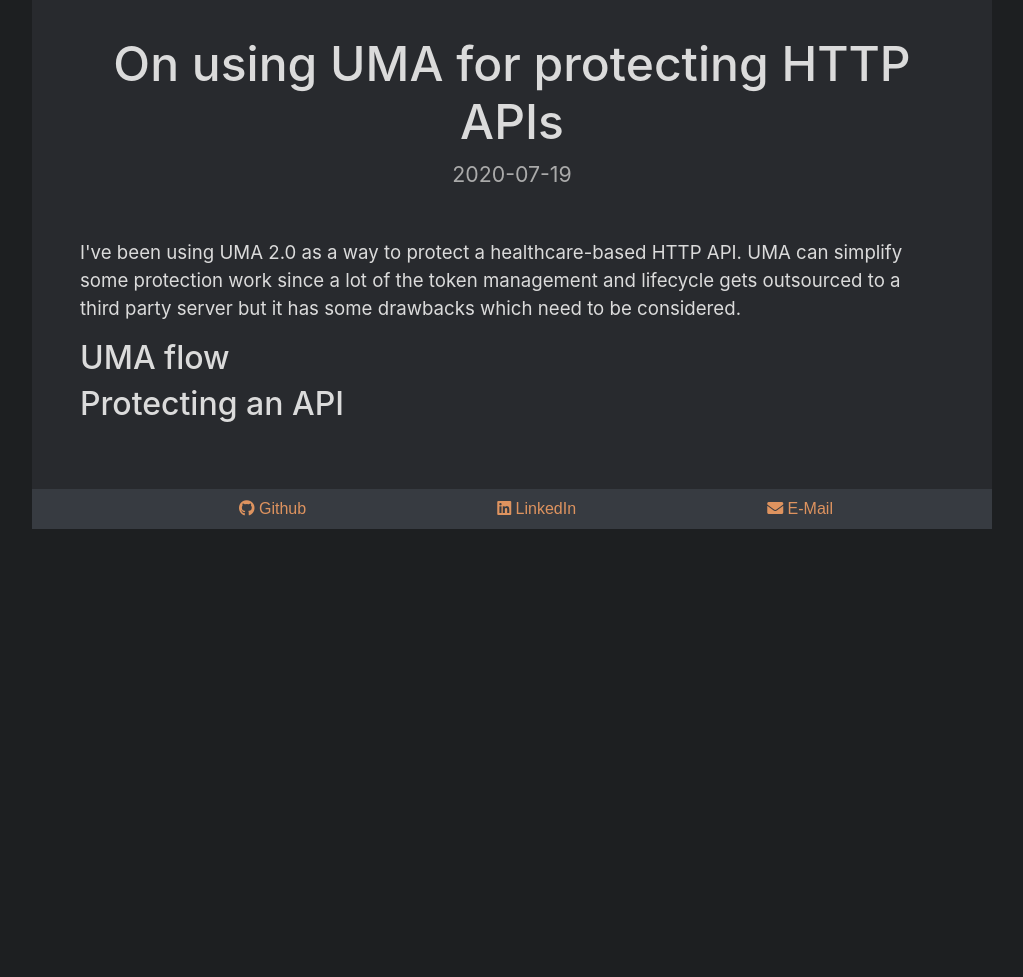
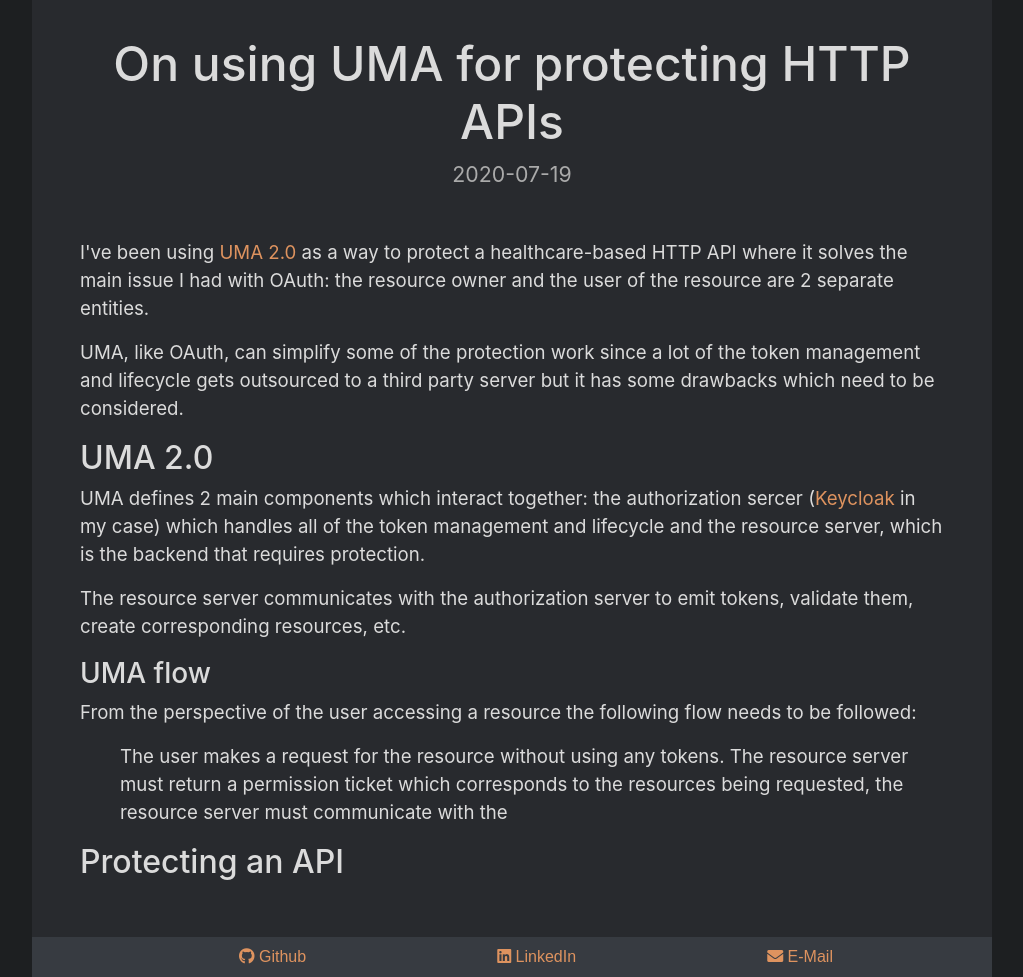
Before and after one commit to Ross65536/personal-website, a Gatsby site: page /blog/1-uma in a window 1280 px wide. Shown: the part 271-1248 px from the top of the page, without its empty margins (128-1151 px from the left). Before the commit the page ends 800 px from the top, so only its background shows below. Built offline with nearby package versions, Linux system fonts and the light colour scheme; Gatsby itself is replaced by a stand-in of ours.

Commit message:
add some blog text

```diff
--- a/src/blog/1-uma.md
+++ b/src/blog/1-uma.md
@@ -4,11 +4,22 @@ date: "2020-07-19"
 title: "On using UMA for protecting HTTP APIs"
 ---
 
-I've been using UMA 2.0 as a way to protect a healthcare-based HTTP API.
-UMA can simplify some protection work since a lot of the token management and lifecycle gets outsourced to a third party server but it has some drawbacks which need to be considered.
+I've been using [UMA 2.0](https://kantarainitiative.org/confluence/display/uma/Home) as a way to protect a healthcare-based HTTP API where it solves the main issue I had with OAuth: the resource owner and the user of the resource are 2 separate entities.
 
+UMA, like OAuth, can simplify some of the protection work since a lot of the token management and lifecycle gets outsourced to a third party server but it has some drawbacks which need to be considered.
 
-## UMA flow
+## UMA 2.0
+
+UMA defines 2 main components which interact together: the authorization sercer ([Keycloak](https://www.keycloak.org/) in my case) which handles all of the token management and lifecycle and the resource server, which is the backend that requires protection.
+
+The resource server communicates with the authorization server to emit tokens, validate them, create corresponding resources, etc.
+
+### UMA flow
+
+From the perspective of the user accessing a resource the following flow needs to be followed:
+
+1. The user makes a request for the resource without using any tokens. The resource server must return a permission ticket which corresponds to the resources being requested, the resource server must communicate with the
+2.
 
 
 ## Protecting an API
```
